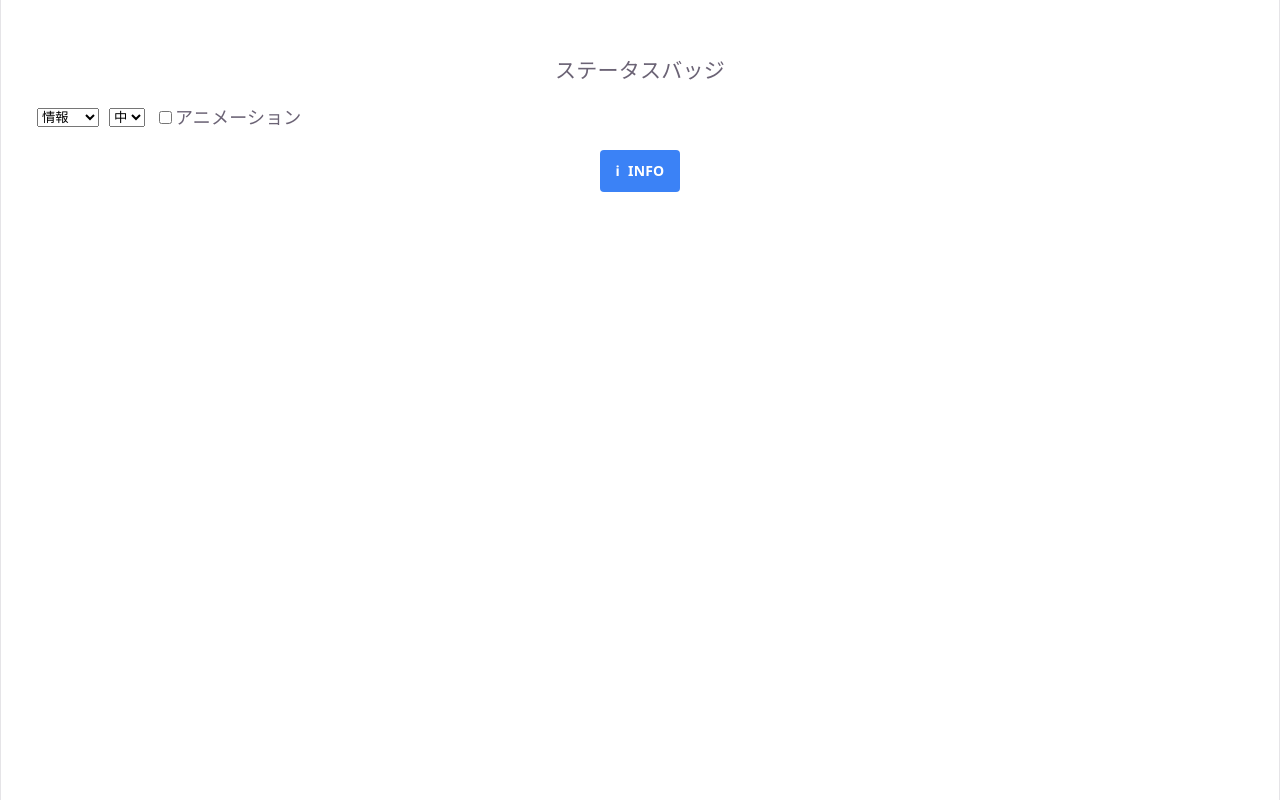
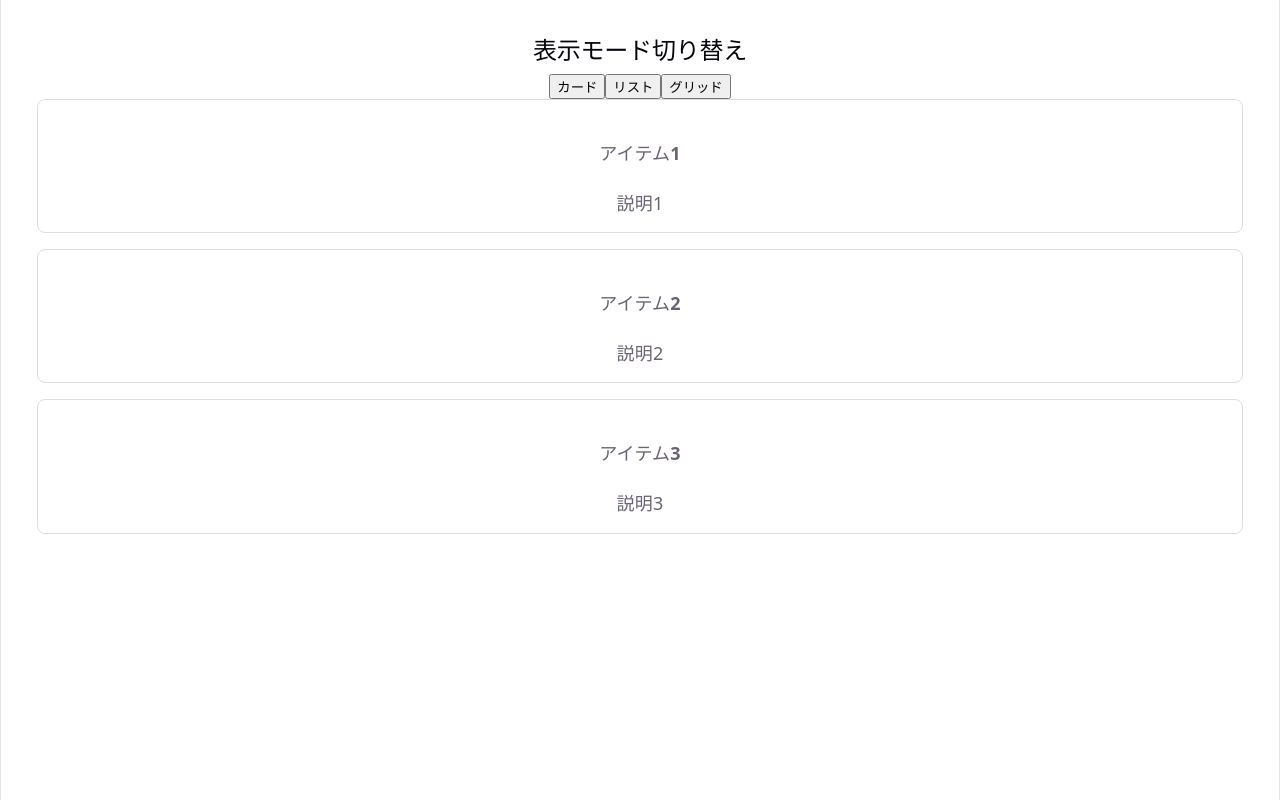
Before and after one commit to misakisoeda/react_tests, a React (Vite) app in the folder udemy-react-100/: page / in a window 1280 px wide. Built offline with nearby package versions, Linux system fonts and the light colour scheme.

Commit message:
feat: q30

```diff
--- a/udemy-react-100/src/App.tsx
+++ b/udemy-react-100/src/App.tsx
@@ -1,10 +1,10 @@
 import "./App.css";
-import Question29 from "./components/basic/Question29";
+import Question30 from "./components/basic/Question30";
 
 function App() {
   return (
     <>
-      <Question29 />
+      <Question30 />
     </>
   );
 }
--- /dev/null
+++ b/udemy-react-100/src/components/basic/Question30.tsx
@@ -0,0 +1,107 @@
+import { useState } from "react";
+
+type ModeType = "card" | "list" | "grid";
+
+// アイテム1個分
+type CardListType = {
+  id: number;
+  title: string;
+  description: string;
+};
+
+// props 全体の形
+type CardItemType = {
+  items: CardListType[];
+};
+
+// 個別の表示コンポーネント
+function CardView({ items }: CardItemType) {
+  return (
+    <div className="card-view">
+      {items.map((item) => (
+        <div key={item.id} className="card">
+          <h4>{item.title}</h4>
+          <p>{item.description}</p>
+        </div>
+      ))}
+    </div>
+  );
+}
+
+function ListView({ items }: CardItemType) {
+  return (
+    <ul className="list-view">
+      {items.map((item) => (
+        <li key={item.id}>
+          <strong>{item.title}:</strong> {item.description}
+        </li>
+      ))}
+    </ul>
+  );
+}
+
+function GridView({ items }: CardItemType) {
+  return (
+    <div className="grid-view">
+      {items.map((item) => (
+        <div key={item.id} className="grid-item">
+          <div>{item.title}</div>
+        </div>
+      ))}
+    </div>
+  );
+}
+
+function ViewModeSwitcher() {
+  const [viewMode, setViewMode] = useState<ModeType>("card"); // card, list, grid
+
+  const items = [
+    { id: 1, title: "アイテム1", description: "説明1" },
+    { id: 2, title: "アイテム2", description: "説明2" },
+    { id: 3, title: "アイテム3", description: "説明3" },
+  ];
+
+  const renderContent = () => {
+    switch (viewMode) {
+      case "card":
+        return <CardView items={items} />;
+      case "list":
+        return <ListView items={items} />;
+      case "grid":
+        return <GridView items={items} />;
+      default:
+        return null;
+    }
+  };
+
+  return (
+    <div>
+      <h2>表示モード切り替え</h2>
+
+      <div className="mode-selector">
+        <button
+          onClick={() => setViewMode("card")}
+          className={viewMode === "card" ? "active" : ""}
+        >
+          カード
+        </button>
+        <button
+          onClick={() => setViewMode("list")}
+          className={viewMode === "list" ? "active" : ""}
+        >
+          リスト
+        </button>
+        <button
+          onClick={() => setViewMode("grid")}
+          className={viewMode === "grid" ? "active" : ""}
+        >
+          グリッド
+        </button>
+      </div>
+
+      <div className="content">{renderContent()}</div>
+    </div>
+  );
+}
+
+export default ViewModeSwitcher;
```
